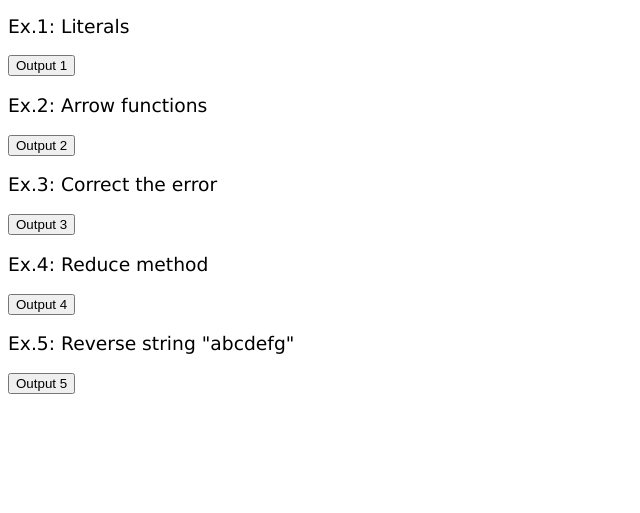
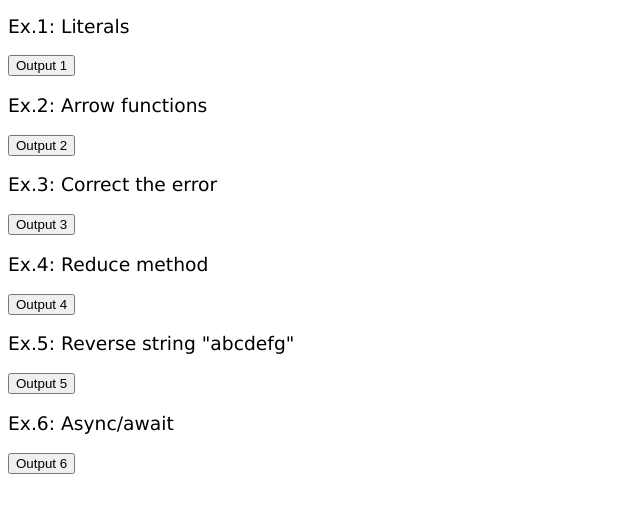
Before and after one commit to silviapio/M7_javascript-ES6, a plain HTML site: page index.html in a window 1280 px wide. Shown: the part 103-616 px from the top of the page, without its empty margins (0-640 px from the left). Drawn offline with Linux system fonts and the light colour scheme.

Commit message:
exercise 6 solved

```diff
--- a/index.html
+++ b/index.html
@@ -24,6 +24,9 @@
     <h3 style="font-weight: lighter;">Ex.5: Reverse string "abcdefg"</h3>
     <button onclick="reverseString5('abcdefg')">Output 5</button>
 
+    <h3 style="font-weight: lighter;">Ex.6: Async/await</h3>
+    <button onclick="a6()">Output 6</button>
+
     <script src="./main.js"></script>
 </body>
 </html>
--- a/main.js
+++ b/main.js
@@ -92,3 +92,40 @@ const reverseString5 = myStr => {
     let strReversed = [...myStr].reverse().join("");
     console.log(strReversed);
 }
+
+/*Reemplaça en el següent bloc de codi la promesa per async/await:
+NOTA: funciones modificadas para que devuelvan un log
+function b() {
+   return new Promise((resolve, reject) => {
+    //someone doing the B task
+    let taskBDone = true;
+    if (taskBDone){
+        resolve("Task B is done");
+    }else{
+        reject("Task B is not done");
+    }
+   });
+}
+const doMoreWork = promiseResult => console.log(`${promiseResult} and now I am doing some more work`);
+function a6() {
+   b().then(value => {
+   doMoreWork(value);
+   });
+};
+*/
+
+async function a6() {
+    let b = new Promise((resolve,reject) => {
+        //someone doing the B task
+        let taskBDone = true;
+        if (taskBDone){
+            resolve("Task B is done");
+        }else{
+            reject("Task B is not done");
+        }
+    });
+
+    const doMoreWork = promiseResult => console.log(`${promiseResult} and now I am doing some more work`);
+    let result = await b;
+    doMoreWork(result);
+}
```
